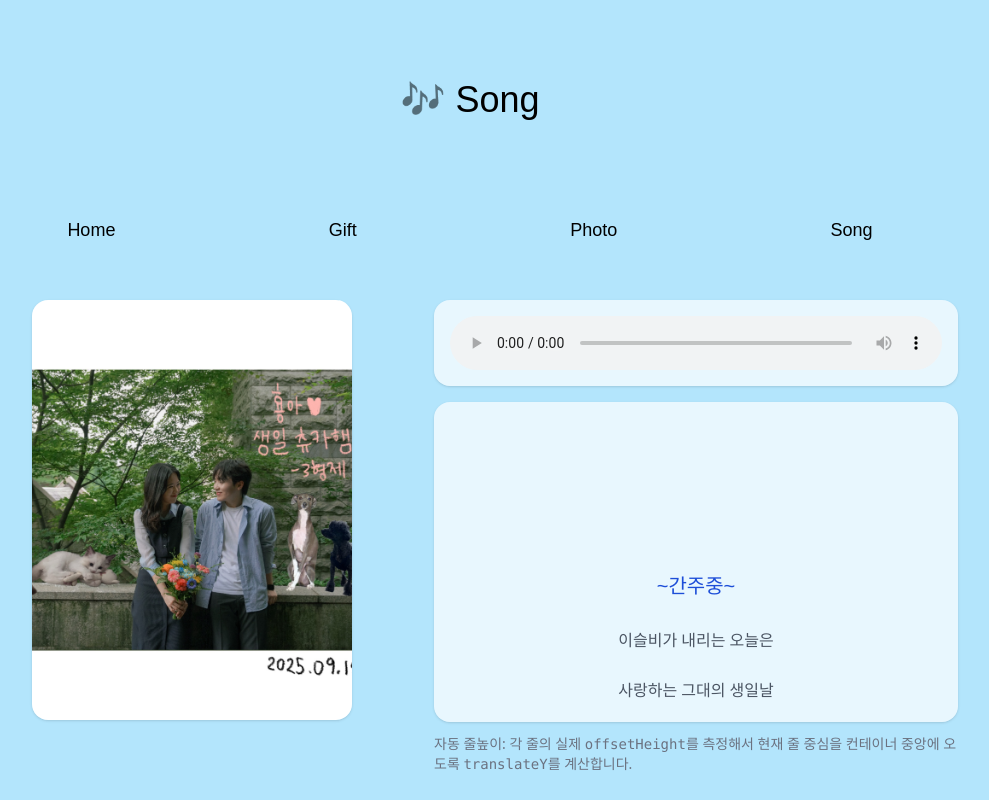
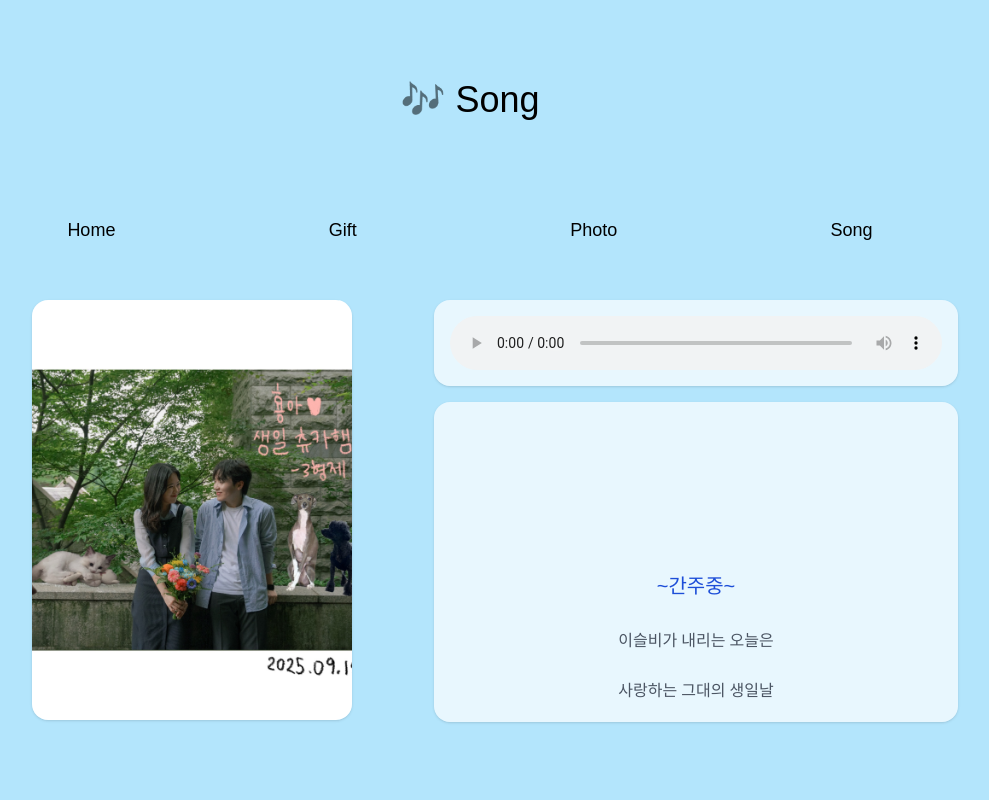
Before and after one commit to m0-jin/app, a Next.js app: page /song in a window 1280 px wide. Shown: the whole page, without its empty margins (170-1159 px from the left). Built offline with nearby package versions, Linux system fonts and the light colour scheme; a web font is replaced by a local one.

Commit message:
Update song.tsx

```diff
--- a/pages/song.tsx
+++ b/pages/song.tsx
@@ -165,12 +165,6 @@ export default function Song() {
               })}
             </div>
           </div>
-
-          <div className="mt-3 text-sm text-gray-500">
-            자동 줄높이: 각 줄의 실제 <code>offsetHeight</code>를 측정해서
-            현재 줄 중심을 컨테이너 중앙에 오도록 <code>translateY</code>를
-            계산합니다.
-          </div>
         </div>
       </div>
     </div>
```
